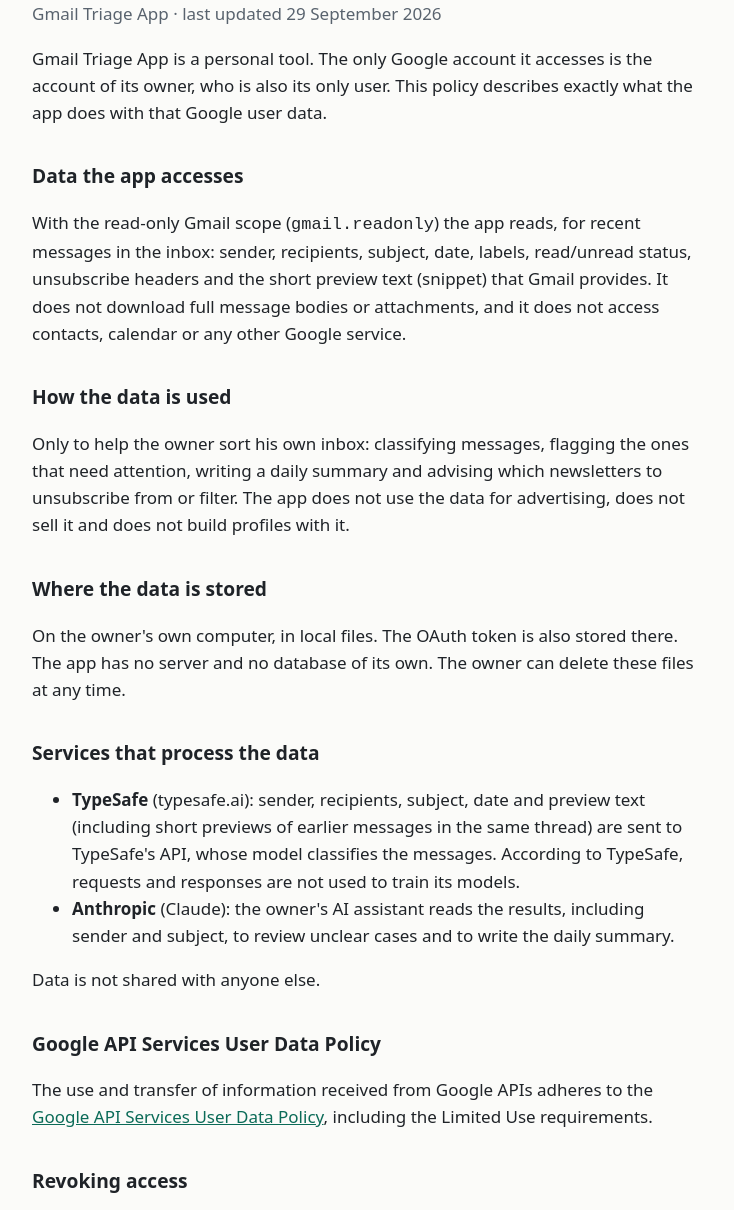
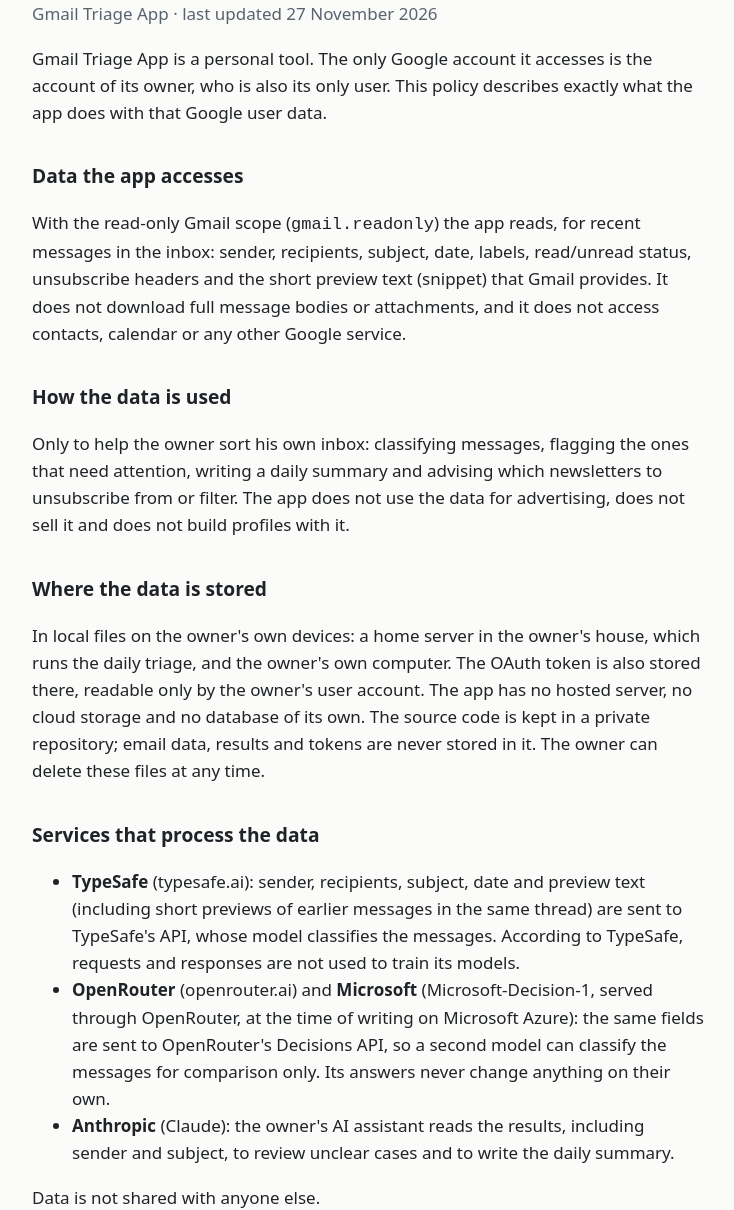
Before and after one commit to scherrenburg-ai/scherrenburg-ai.github.io, a plain HTML site: page privacy.html in a window 1280 px wide. Shown: the part 90-1300 px from the top of the page, without its empty margins (272-1006 px from the left). Drawn offline with Linux system fonts and the light colour scheme.

Commit message:
Privacy policy: home server storage and OpenRouter/Microsoft as processors
Co-Authored-By: Claude Opus 5.5 <noreply@anthropic.com>
Claude-Session: https://claude.ai/code/session_0149C34qJ31Qnr3RJhuGhGVL

```diff
--- a/privacy.html
+++ b/privacy.html
@@ -11,7 +11,7 @@
 <main>
   <header>
     <h1>Privacy policy</h1>
-    <p>Gmail Triage App · last updated 29 September 2026</p>
+    <p>Gmail Triage App · last updated 27 November 2026</p>
   </header>
 
   <p>Gmail Triage App is a personal tool. The only Google account it accesses is the account of its owner,
@@ -29,14 +29,21 @@
     the data for advertising, does not sell it and does not build profiles with it.</p>
 
   <h2>Where the data is stored</h2>
-  <p>On the owner's own computer, in local files. The OAuth token is also stored there. The app has no server
-    and no database of its own. The owner can delete these files at any time.</p>
+  <p>In local files on the owner's own devices: a home server in the owner's house, which runs the daily
+    triage, and the owner's own computer. The OAuth token is also stored there, readable only by the owner's
+    user account. The app has no hosted server, no cloud storage and no database of its own. The source code is
+    kept in a private repository; email data, results and tokens are never stored in it. The owner can delete
+    these files at any time.</p>
 
   <h2>Services that process the data</h2>
   <ul>
     <li><strong>TypeSafe</strong> (typesafe.ai): sender, recipients, subject, date and preview text (including short
       previews of earlier messages in the same thread) are sent to TypeSafe's API, whose model classifies the
       messages. According to TypeSafe, requests and responses are not used to train its models.</li>
+    <li><strong>OpenRouter</strong> (openrouter.ai) and <strong>Microsoft</strong> (Microsoft-Decision-1, served
+      through OpenRouter, at the time of writing on Microsoft Azure): the same fields are sent to OpenRouter's
+      Decisions API, so a second model can classify the messages for comparison only. Its answers never change
+      anything on their own.</li>
     <li><strong>Anthropic</strong> (Claude): the owner's AI assistant reads the results, including sender and
       subject, to review unclear cases and to write the daily summary.</li>
   </ul>
```
